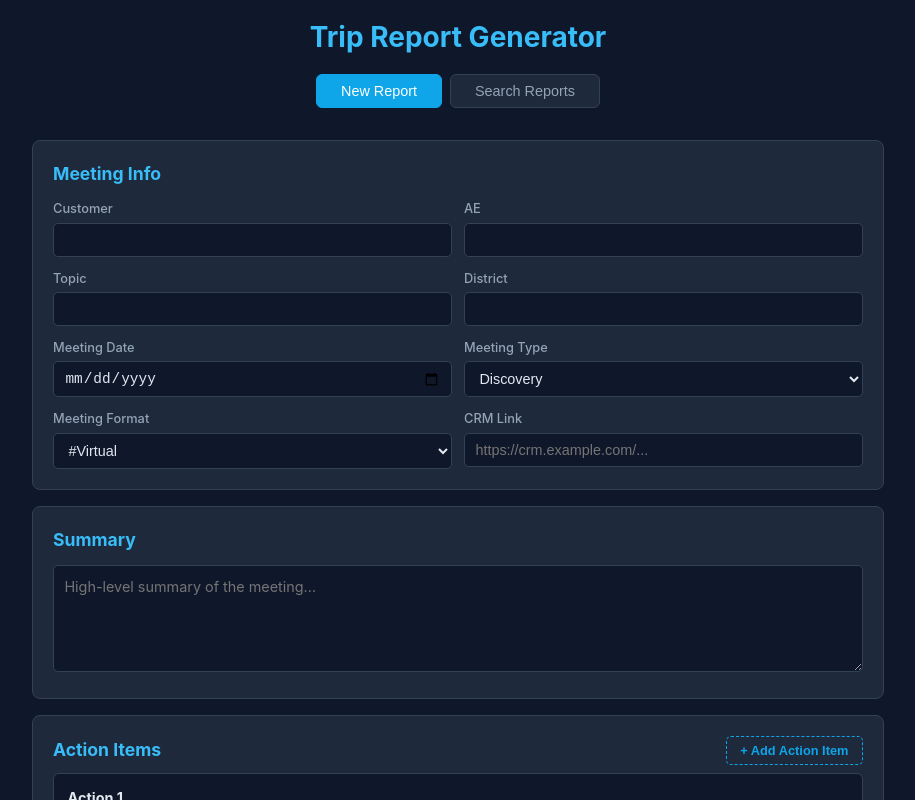
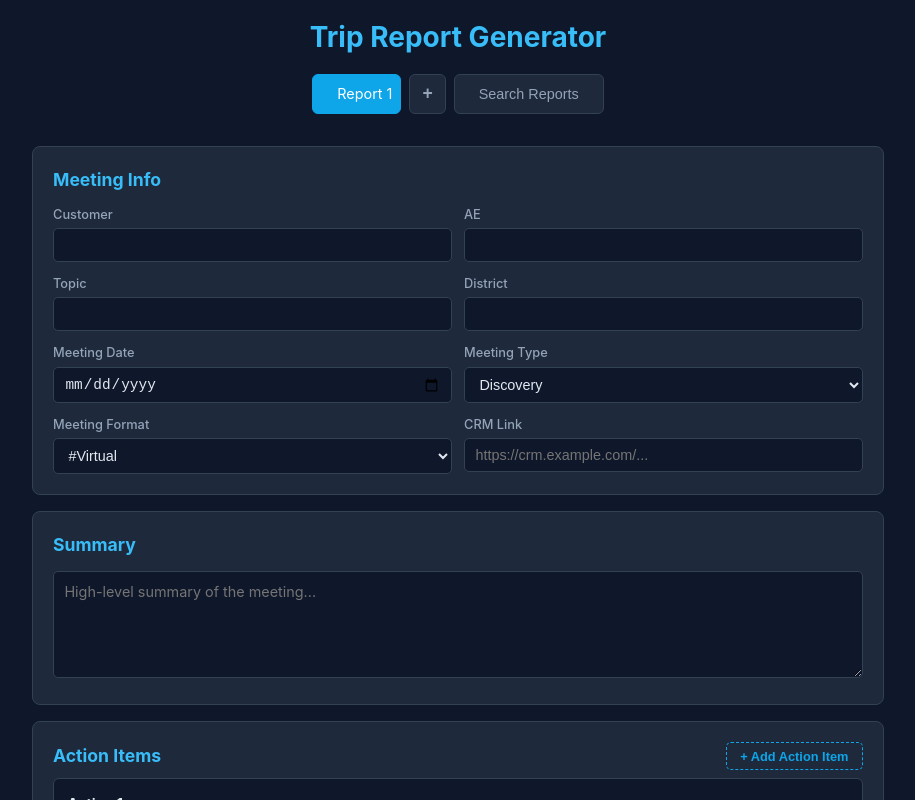
Before and after one commit to ZYQ9/Trip_Report, a React (Vite) app in the folder frontend/: page / in a window 1280 px wide. Shown: the top 800 px of the page, without its empty margins (182-1097 px from the left). Built offline with nearby package versions, Linux system fonts and the light colour scheme.

Commit message:
Implement tab management with add and close functionality in App component; update TripReportForm to handle customer name changes

```diff
--- a/frontend/src/App.css
+++ b/frontend/src/App.css
@@ -38,6 +38,7 @@ body {
   display: flex;
   justify-content: center;
   gap: 0.5rem;
+  flex-wrap: wrap;
 }
 
 .tab {
@@ -64,6 +65,42 @@ body {
   background: #0ea5e9;
   color: #fff;
   border-color: #0ea5e9;
+}
+
+.report-tab {
+  display: flex;
+  align-items: center;
+  gap: 0.5rem;
+  padding-right: 0.5rem;
+}
+
+.tab-label {
+  max-width: 150px;
+  overflow: hidden;
+  text-overflow: ellipsis;
+  white-space: nowrap;
+}
+
+.tab-close {
+  background: none;
+  border: none;
+  color: inherit;
+  font-size: 1.1rem;
+  line-height: 1;
+  cursor: pointer;
+  padding: 0 0.2rem;
+  opacity: 0.5;
+  transition: opacity 0.15s;
+}
+
+.tab-close:hover {
+  opacity: 1;
+}
+
+.tab-add {
+  padding: 0.5rem 0.75rem;
+  font-size: 1.1rem;
+  font-weight: 700;
 }
 
 /* ---- Form Sections ---- */
--- a/frontend/src/App.jsx
+++ b/frontend/src/App.jsx
@@ -2,19 +2,70 @@ import { useState } from "react";
 import TripReportForm from "./components/TripReportForm.jsx";
 import SearchReports from "./components/SearchReports.jsx";
 
+let nextTabId = 2;
+
 export default function App() {
   const [view, setView] = useState("form"); // "form" | "search"
+  const [tabs, setTabs] = useState([{ id: 1, label: "Report 1" }]);
+  const [activeTab, setActiveTab] = useState(1);
+
+  const addTab = () => {
+    const id = nextTabId++;
+    setTabs((prev) => [...prev, { id, label: `Report ${id}` }]);
+    setActiveTab(id);
+    setView("form");
+  };
+
+  const closeTab = (id) => {
+    if (tabs.length === 1) return;
+    if (!window.confirm("Close this tab? Unsaved data will be lost.")) return;
+    const remaining = tabs.filter((t) => t.id !== id);
+    setTabs(remaining);
+    if (activeTab === id) {
+      setActiveTab(remaining[remaining.length - 1].id);
+    }
+  };
+
+  const renameTab = (id, newLabel) => {
+    setTabs((prev) =>
+      prev.map((t) => (t.id === id ? { ...t, label: newLabel } : t))
+    );
+  };
 
   return (
     <div className="app">
       <header className="app-header">
         <h1>Trip Report Generator</h1>
         <nav className="tab-nav">
-          <button
-            className={view === "form" ? "tab active" : "tab"}
-            onClick={() => setView("form")}
-          >
-            New Report
+          {tabs.map((tab) => (
+            <div
+              key={tab.id}
+              className={
+                view === "form" && activeTab === tab.id
+                  ? "tab report-tab active"
+                  : "tab report-tab"
+              }
+              onClick={() => {
+                setActiveTab(tab.id);
+                setView("form");
+              }}
+            >
+              <span className="tab-label">{tab.label}</span>
+              {tabs.length > 1 && (
+                <button
+                  className="tab-close"
+                  onClick={(e) => {
+                    e.stopPropagation();
+                    closeTab(tab.id);
+                  }}
+                >
+                  ×
+                </button>
+              )}
+            </div>
+          ))}
+          <button className="tab tab-add" onClick={addTab} title="New report tab">
+            +
           </button>
           <button
             className={view === "search" ? "tab active" : "tab"}
@@ -26,7 +77,21 @@ export default function App() {
       </header>
 
       <main className="app-main">
-        {view === "form" ? <TripReportForm /> : <SearchReports />}
+        {tabs.map((tab) => (
+          <div
+            key={tab.id}
+            style={{
+              display: view === "form" && activeTab === tab.id ? "block" : "none",
+            }}
+          >
+            <TripReportForm
+              onCustomerChange={(name) =>
+                renameTab(tab.id, name || `Report ${tab.id}`)
+              }
+            />
+          </div>
+        ))}
+        {view === "search" && <SearchReports />}
       </main>
     </div>
   );
--- a/frontend/src/components/TripReportForm.jsx
+++ b/frontend/src/components/TripReportForm.jsx
@@ -16,7 +16,7 @@ const MEETING_FORMATS = ["#Virtual", "#Onsite"];
 const emptyOpp = () => ({ name: "", b: "", a: "", n: "", t: "", c: "" });
 const emptyAction = () => ({ nextSteps: "", owner: "", dueDate: "" });
 
-export default function TripReportForm() {
+export default function TripReportForm({ onCustomerChange }) {
   // -- Metadata --
   const [customer, setCustomer] = useState("");
   const [ae, setAe] = useState("");
@@ -360,7 +360,7 @@ export default function TripReportForm() {
         <div className="field-grid">
           <label>
             Customer
-            <input value={customer} onChange={(e) => setCustomer(e.target.value)} />
+            <input value={customer} onChange={(e) => { setCustomer(e.target.value); onCustomerChange?.(e.target.value); }} />
           </label>
           <label>
             AE
```
